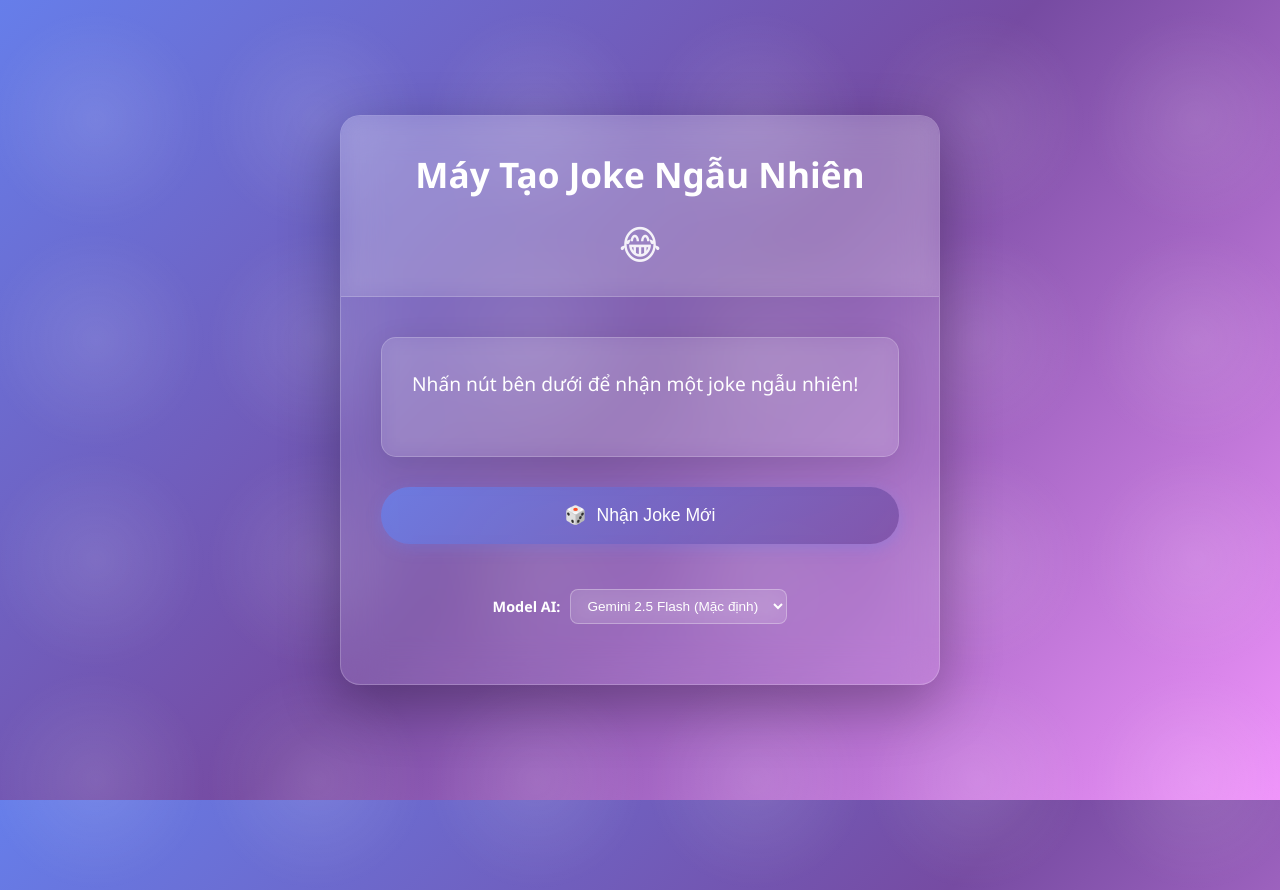
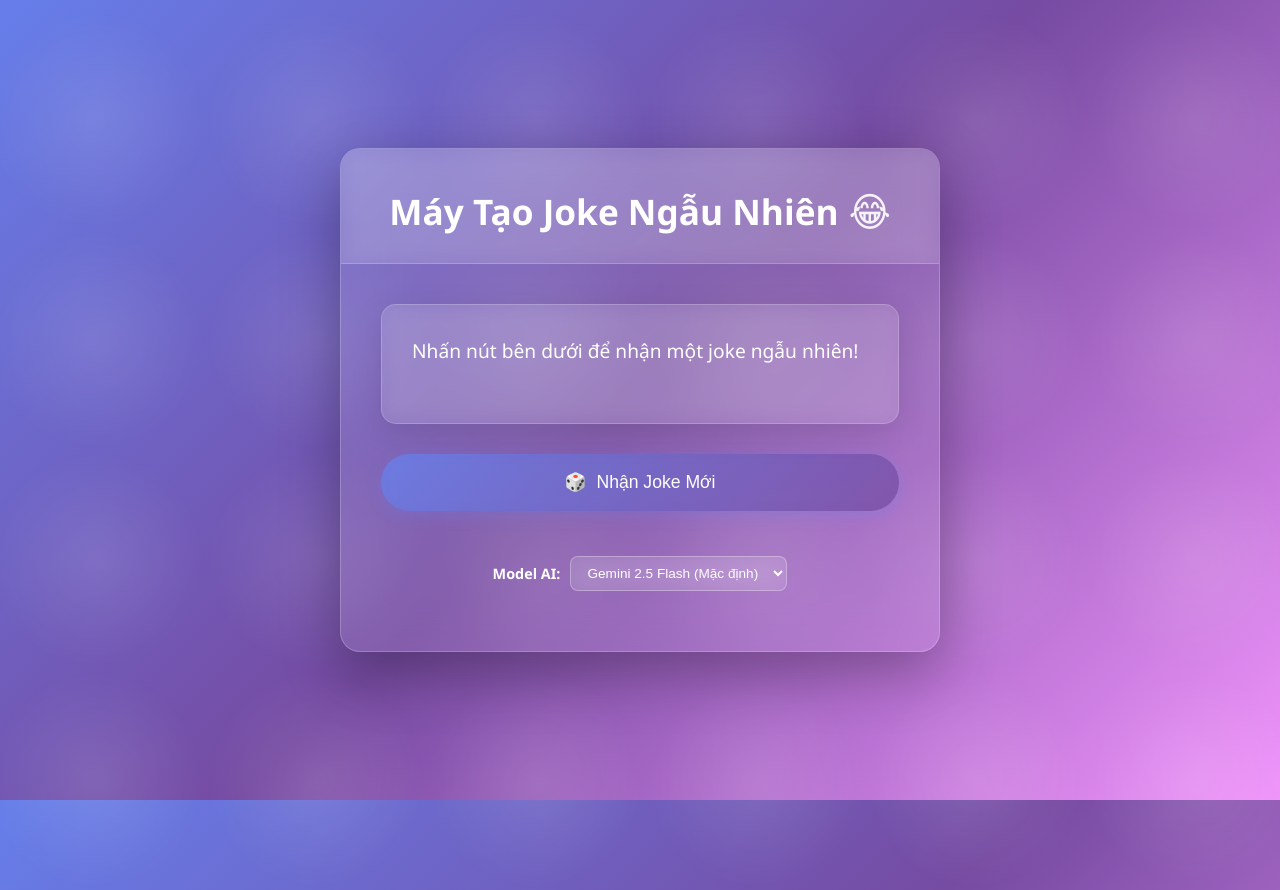
Before and after one commit to TienxDun/Joke_Generator, a website: page index.html in a window 1280 px wide. Shown: the top 890 px of the page. Drawn offline with Linux system fonts and the light colour scheme.

Commit message:
Refactor header styles for improved layout and alignment

```diff
--- a/style.css
+++ b/style.css
@@ -57,14 +57,17 @@ body::before {
     border-bottom: 1px solid rgba(255, 255, 255, 0.2);
     color: white;
     padding: 30px 40px 20px;
-    text-align: center;
+    display: flex;
+    align-items: center;
+    justify-content: center;
+    gap: 10px;
     position: relative;
 }
 
 .header h1 {
     font-size: 2.2rem;
-    margin-bottom: 10px;
     font-weight: 700;
+    margin: 0;
 }
 
 .emoji {
```
